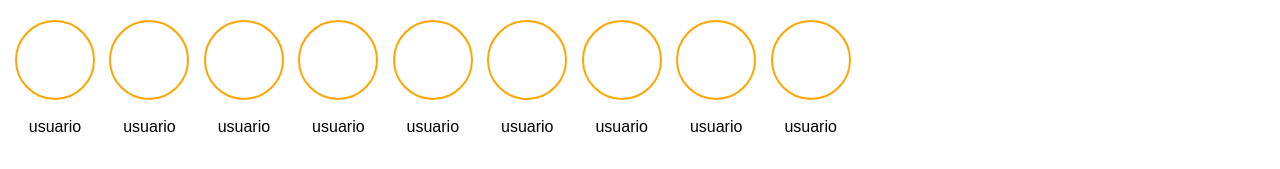
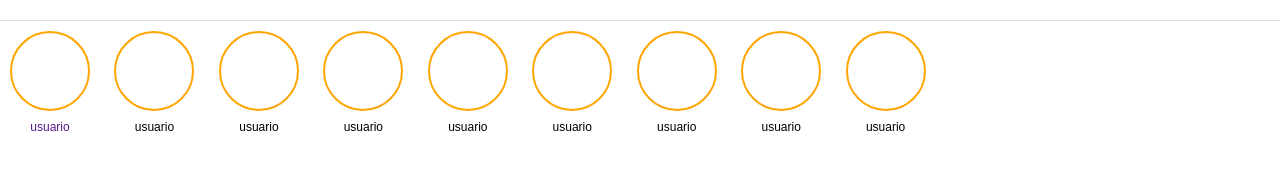
Before and after one commit to hele-hub/DESENV_2020_2021, a plain HTML site: page Cache/index.html in a window 1280 px wide. Shown: the part 78-247 px from the top of the page. Drawn offline with Linux system fonts and the light colour scheme.

Commit message:
nuevo insta

```diff
--- a/Cache/css/styles.css
+++ b/Cache/css/styles.css
@@ -6,7 +6,7 @@
 body{
 	height: 100vh; /*importante marcarlo con VH, pues significa "la medida del dispositivo". En este caso el body nos hace de contenedor y queremos que este contenedor ocupe todo el alto de la pantalla del dispositivo, sea cual sea este dispositivo*/
 	font-size: 16px;
-	line-height: 32px;
+	line-height: 20px;
 	font-family: sans-serif;
 }
 .fa{ /*la clase de los iconos de fontawesome*/
@@ -42,19 +42,24 @@ body{
 	height: 19vh;
 	overflow-x: scroll; /*para que haga scroll horizontalmente*/
 	scrollbar-width: none; /*para esconder la barra de scroll del slider*/
+	border-top: 1px solid #DDD;
 	border-bottom: 1px solid #DDD;
 }
 #slider_A{
-	height: 10vh;
+	height: 15vh;
 	width: 500vw;
-	margin: 0 10px;
+	margin-top: 10px;
 }
 .test{
 	display: inline-block;
+	padding: 0px 5px;
 }
 .test p{
 	margin: 0 5px;
 	text-align: center;
+	padding-top: 5px;
+	font-size: 12px;
+	line-height: 12px;
 }
 .bola{
 	width: 10vh;
@@ -66,7 +71,7 @@ body{
 	display: inline-block;
 }
 .user{
-	width: 10vw;
+	/*width: 10vw;*/
 	display: inline-block;
 	margin: 0px 11px;
 	text-align: center;
--- a/Cache/index.html
+++ b/Cache/index.html
@@ -30,10 +30,12 @@
 		</div>
 		<div id="aside">
 			<ul id="slider_A">
-				<div class="test">
-					<a href=""><li class="bola"></li></a>
-					<p>usuario</p>
-				</div>
+				<a href=""><div class="test">
+
+						<li class="bola"></li>
+						<p>usuario</p>
+
+				</div></a>
 				<div class="test">
 					<a href=""><li class="bola"></li></a>
 					<p>usuario</p>
```
Also changed, not shown: 2 other files.
